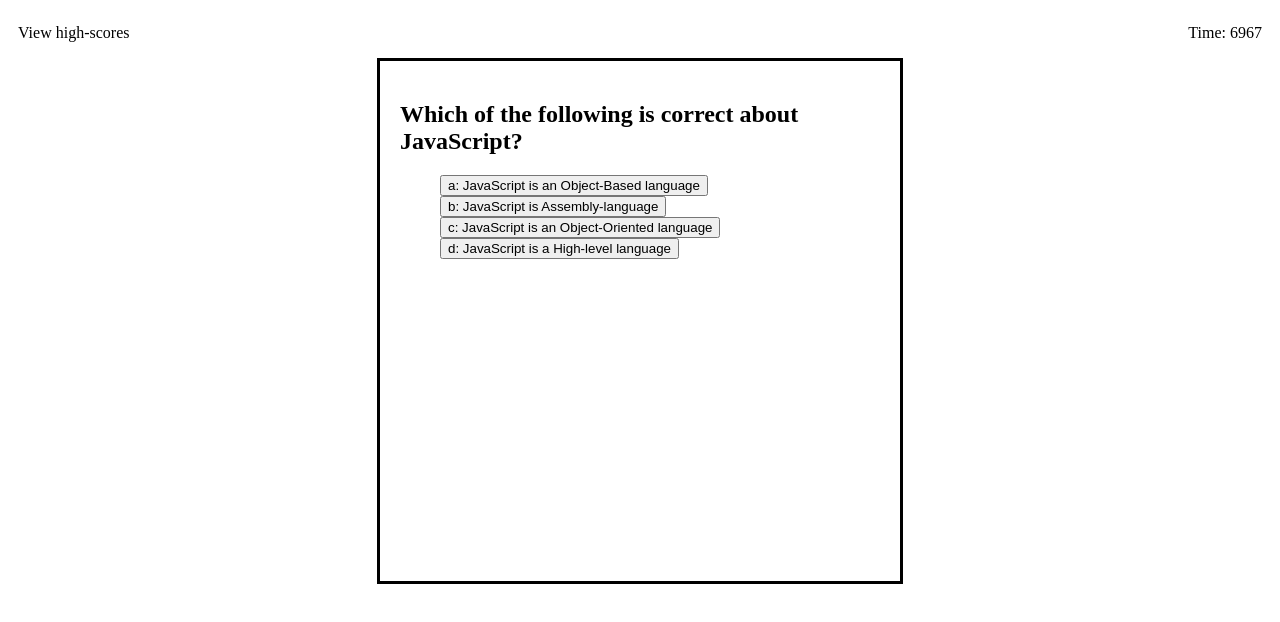
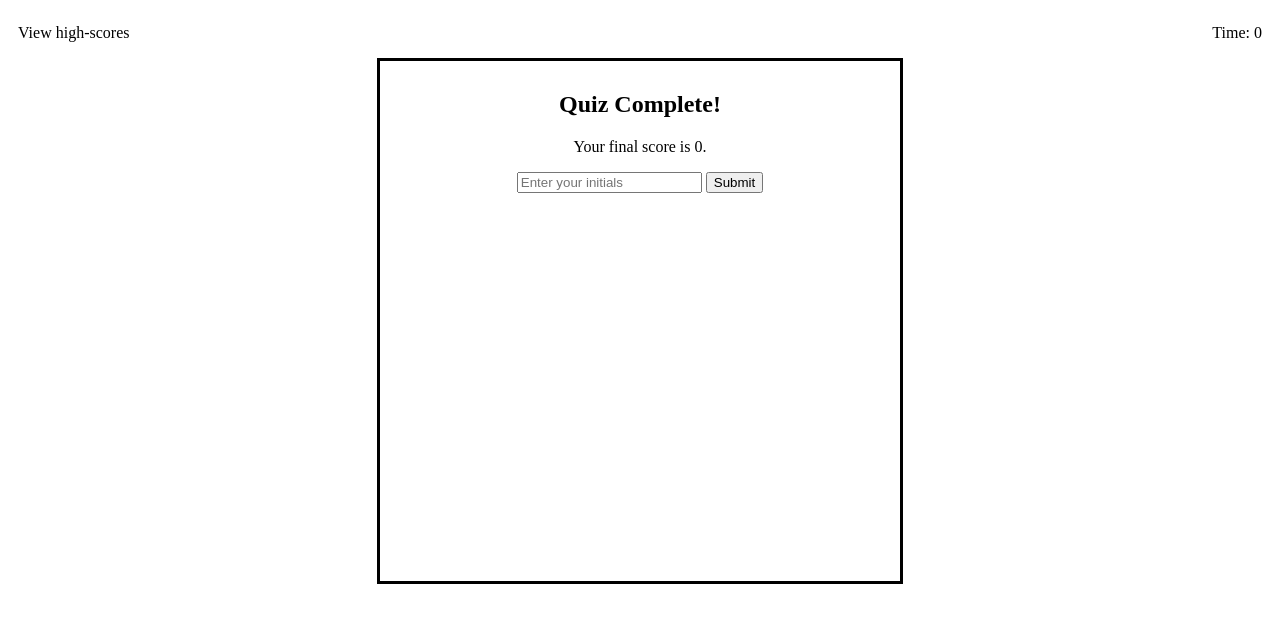
Before and after one commit to Koro999/code-quiz-challenge, a plain HTML site: page index.html in a window 1280 px wide. Both pictures are taken after a click on the button "Start Quiz!". Drawn offline with Linux system fonts and the light colour scheme.

Commit message:
added some commenting, finished the score submit Page

```diff
--- a/assets/script.js
+++ b/assets/script.js
@@ -1,23 +1,32 @@
 //Query Selector for main card containers that need to be navigated through
-var introductionPage = document.querySelector("#introductionPage") //fixed page
-var quizPage = document.querySelector("#quizPage") //needs to be cleared
-var highscorePage = document.querySelector("#highscorePage") //somethings need to be cleared
+var introductionPage = document.querySelector("#introductionPage"); //fixed page
+var quizPage = document.querySelector("#quizPage");//needs to be cleared
+var highscorePageSubmit = document.querySelector("#highscorePageSubmit"); //somethings need to be cleared
+var highscorePage = document.querySelector("#highscore"); //highscore page
 
 //timer variables
-var timer = 6969;
-var timeStart = document.querySelector('#timer')
+var timer = 1;
+var timeStart = document.querySelector('#timer');
+var timerStop = false;
 
 //Query Selector values for buttons
-var startQuiz = document.querySelector("#startQuiz")
+var startQuiz = document.querySelector("#startQuiz");
 
 //Score count, 1 per correct answer
+var finalScore = document.querySelector("#finalScore");
 var score = 0;
 var questionNumber = 0;
 
 //Query Selector for quiz questions, answers, and correct or incorrect
-var questionSelect = document.querySelector("#question")
-var answerSelect = document.querySelector("#answers")
-var rightWrong = document.querySelector("#rightWrong")
+var questionSelect = document.querySelector("#question") ;
+var answerSelect = document.querySelector("#answers") ;
+var rightWrong = document.querySelector("#rightWrong") ;
+
+//Query Selector for score submit, go back and clear score, and initial inputbox
+var submitScores = document.querySelector("#submitScore");
+var goBack = document.querySelector("#goBack");
+var clearScores = document.querySelector("#clearScores");
+var initialInput = document.querySelector("#initials");
 
 //quiz questions and answer storage in an Array
 const quizQuestions = [
@@ -89,31 +98,36 @@ startQuiz.addEventListener("click", function(){
 
     //setting quizPage to show
     quizPage.setAttribute("style", "display:visible");
-    questionSelect.setAttribute("style", "display:visible");
-    answerSelect.setAttribute("style", "display:visible");
-    rightWrong.setAttribute("style", "display:visible");
 
+    //start generating Quiz questions
     quizGenerate();
 
-    //sets timer to one minute to do the quiz
+    //starts the timer to do the quiz
     timeStart.textContent = timer;
     var timerCountdown = setInterval (function() {
         timer--;
         timeStart.textContent = timer;
 
-        if (timer == 0) {
+        if (timer <= 0) {
             clearInterval(timerCountdown);
+            submitScore ();
             quizPage.setAttribute("style", "display:none");
-            highscorePage.setAttribute("style", "display:visible"); //lose, still register score
+            highscorePageSubmit.setAttribute("style", "display:visible"); //lose, still register score
+        } else if (timerStop === true){
+            clearInterval(timerCountdown)
         }
     },1000)
 })
 
 //show the quiz content on the page and check answers
 function quizGenerate() {
+
+    if (questionNumber > quizQuestions.length){ //
+        return;
+    }
     questionSelect.textContent= quizQuestions[questionNumber].question;
+
     var buttonNumber = 0;
-
     for(answer in quizQuestions[questionNumber].answers) {
         //generate buttonNumber for comparison later
         buttonNumber++;
@@ -157,7 +171,7 @@ function quizGenerate() {
                 timer = timer - 10;
 
                 rightWrong.textContent = "I N C O R R E C T"
-                var wrong = setInterval(function () {
+                var wrongClear = setInterval(function () {
                     rightWrong.textContent = ""
                     clearInterval(wrongClear);
                 }, 3000);
@@ -170,17 +184,62 @@ function quizGenerate() {
 
 function nextQuestion () {
     var nextQuestion = setInterval(function(){
+        //count up for the questions
         questionNumber++;
+
+        //clear old buttons
         var removeButton = document.getElementById("answers");
         removeButton.remove();
 
+        //recreate empty ol element
         var olElem = document.createElement("ol");
         olElem.setAttribute("id", "answers");
         quizPage.appendChild(olElem);
         answerSelect = document.querySelector("#answers");
 
-        quizGenerate ();
+        //if the question Number === the number of questions switch to the highscorePage
+        if (questionNumber === quizQuestions.length){ //
+            submitScore();
+            clearInterval(nextQuestion);
+            return;
+        }
+        //otherwise generate next question
+        else {
+            quizGenerate ();
+        }
         clearInterval(nextQuestion);
     },3000)
 
 }
+
+function submitScore() {
+    //make sure correct and incorrect text is cleared
+    rightWrong.textContent = "";
+    //swap pages
+    highscorePageSubmit.setAttribute("style", "display:visible");
+    quizPage.setAttribute("style", "display: none");
+    //stop timer and reset to 0
+    timerStop = true;
+    timer = 0;
+    //store the score value
+    finalScore.textContent = score;
+
+    submitScores.addEventListener("click", function(event) {
+        event.preventDefault();//prevent webpage from refreshing
+
+        var recordedScore =
+        {initials: initialInput.value,
+        score: score }
+
+        recordedScore.score = score;
+
+        if (initialInput === "") {
+            displayMessage("error", "Please enter Initials.");
+          }
+
+        localStorage.setItem("score", JSON.stringify(recordedScore)); //save score to local storage
+
+        highscorePageSubmit.setAttribute("style", "display:none");
+        highscorePage.setAttribute("style", "display:visible");
+    });
+}
--- a/index.html
+++ b/index.html
@@ -36,12 +36,19 @@
             </div>
             <h2 id = rightWrong></h2>
 
-            <!--Box 3 that you see when quiz done -->
-            <div id = highscorePage style ="display: none;">
-                <h1 id = done></h1>
-                <p id = finalScore></p>
-                <input type="hidden" name="initials" id="initials" placeholder="Enter your initials">
-                <button display="none" id = "submitScore" >Submit</button>
+            <!--Box 3 that you see when quiz done Score Submit -->
+            <div id = highscorePageSubmit style ="display: none;">
+                <h1>Quiz Complete!</h1>
+                <p>Your final score is <span id = finalScore>0</span>.</p>
+                <input type="text" name="initials" id="initials" placeholder="Enter your initials">
+                <button id = "submitScore" >Submit</button>
+            </div>
+
+            <div id="highscore" style ="display: none;">
+                <h1>Highscores</h1>
+                <ol id = scoreList></ol>
+                <button id = "goBack">Go Back</button>
+                <button id = "clearScores">Clear Highscores</button>
             </div>
         </section>
 
```
